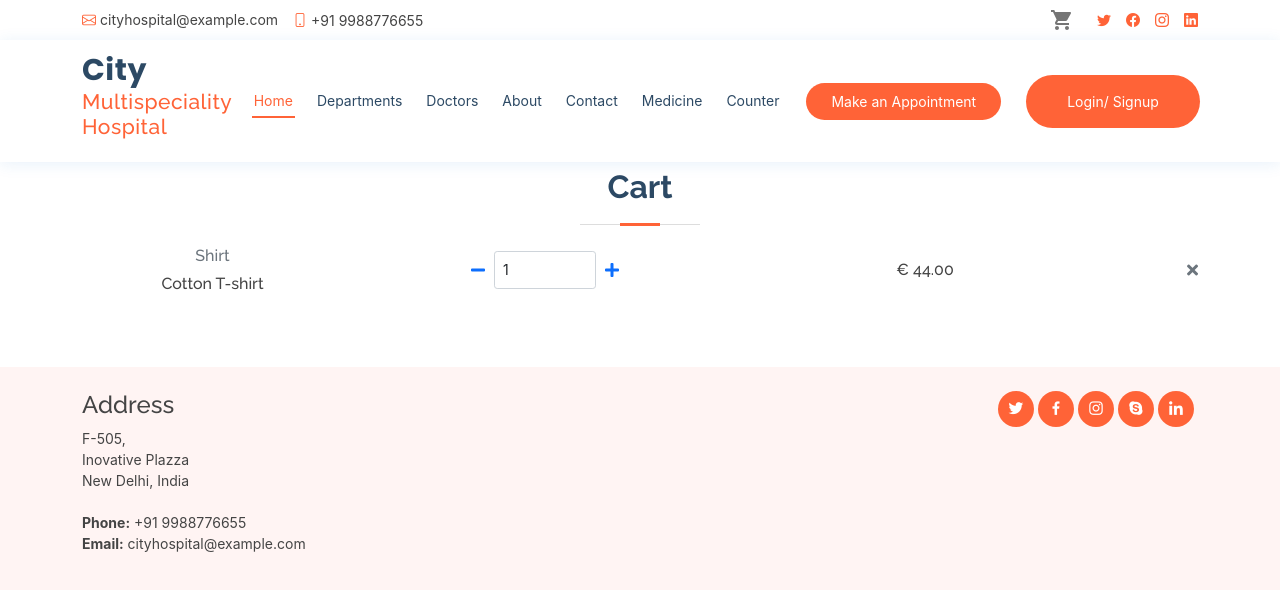
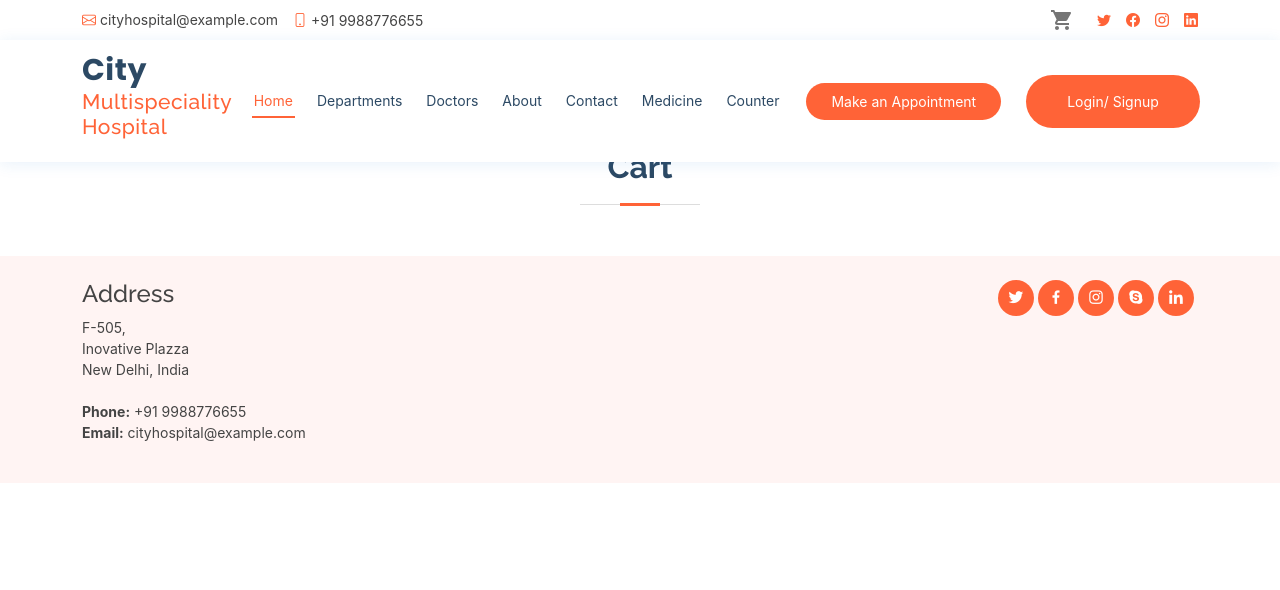
Before and after one commit to bitkhushi/cityHospital, a React (Create React App) app: page /cart in a window 1280 px wide. Shown: the top 590 px of the page. Built offline with nearby package versions, Linux system fonts and the light colour scheme.

Commit message:
1-8-cartData_Show

```diff
--- a/package.json
+++ b/package.json
@@ -19,6 +19,7 @@
     "react-scripts": "5.0.1",
     "reactstrap": "^9.2.0",
     "redux": "^4.2.1",
+    "redux-persist": "^6.0.0",
     "redux-thunk": "^2.4.2",
     "styled-components": "^6.0.2",
     "web-vitals": "^2.1.4",
--- a/src/App.js
+++ b/src/App.js
@@ -4,20 +4,26 @@ import UserRoute from "./Routes/UserRoute";
 import PrivateRoute from "./user/container/PrivateRoute";
 import { Provider } from "react-redux";
 import { configstore } from "./redux/store";
+import { PersistGate } from 'redux-persist/integration/react'
 
 function App() {
-  const store =configstore();
+  const {store,persistor} = configstore();
   return (
     <Provider store={store}>
-      <Routes>
-       <Route element={<PrivateRoute/>}>
-        <Route path="/admin/*" element={<AdminRoute />} />
-        </Route>
+      <PersistGate loading={null} persistor={persistor}>
+        <Routes>
 
-        <Route path="/*" element={<UserRoute />} />
+          <Route element={<PrivateRoute />}>
+            <Route path="/admin/*" element={<AdminRoute />} />
+          </Route>
 
-      </Routes>
-    </Provider>
+          <Route path="/*" element={<UserRoute />} />
+
+
+
+        </Routes>
+      </PersistGate>
+    </Provider >
 
 
 
--- a/src/redux/reducer/index.js
+++ b/src/redux/reducer/index.js
@@ -6,7 +6,14 @@ import { cartreducer } from "./cart.reducer";
 
 
 
-export const rootcounter =combineReducers({
+
+
+
+
+
+
+
+export const rootReducer =combineReducers({
     counter: counterReducer,
     doctors:DoctorReducer,
     medicines:MedicineReducer,
--- a/src/redux/store.js
+++ b/src/redux/store.js
@@ -1,10 +1,21 @@
 import { applyMiddleware, createStore } from "redux"
 import thunk from "redux-thunk"
-import { rootcounter } from "./reducer";
+import { rootReducer } from "./reducer";
+import { persistStore, persistReducer } from 'redux-persist'
+import storage from 'redux-persist/lib/storage'
 
+const persistConfig = {
+    key: 'root',
+    storage,
+    whitelist:['medicines','addtocart']
+}
+const persistedReducer = persistReducer(persistConfig, rootReducer)
 
-export const configstore =()=>{
-    const store = createStore(rootcounter , applyMiddleware(thunk));
+export const configstore = () => {
+    const store = createStore(persistedReducer, applyMiddleware(thunk));
 
-    return store;
+    let persistor = persistStore(store)
+    return { store, persistor }
+
 }
+// rootcounter
--- a/src/user/container/pages/Cart/Cart.js
+++ b/src/user/container/pages/Cart/Cart.js
@@ -1,17 +1,37 @@
 import React from 'react';
+import { useSelector } from 'react-redux';
 
 function Cart(props) {
+
+    let cartData = useSelector(state => state.addtocart)
+
+    let medicineData = useSelector(state => state.medicines)
+
+    let Cartitem = cartData.cart.map((v) => {
+
+        let medData = medicineData.medicines.find((m) => m.id === v.pid)
+
+        return { ...medData, ...v }
+    })
+
+    console.log(Cartitem);
     return (
         <div>
+            <div className="section-title">
+                                <h2>Cart</h2>
+                                </div>
+            {
+                Cartitem.map((v) => {
+                    return(
                         <section id="contact" className="contact">
                         <div className="container">
-                    <div className="section-title">
-                        <h2>Cart</h2>
+
                                 <div class="row mb-4 d-flex justify-content-between align-items-center">
 
                                     <div class="col-md-3 col-lg-3 col-xl-3">
-                                <h6 class="text-muted">Shirt</h6>
-                                <h6 class="text-black mb-0">Cotton T-shirt</h6>
+                                        <h6 class="text-muted">{v.name}</h6>
+                                        <h6 class="text-black mb-0">{v.desc}</h6>
+                                        <h6 class="text-black mb-0">Expiry Date:{v.expiry}</h6>
                                     </div>
                                     <div class="col-md-3 col-lg-3 col-xl-2 d-flex">
                                         <button class="btn btn-link px-2"
@@ -19,7 +39,7 @@ function Cart(props) {
                                             <i class="fas fa-minus"></i>
                                         </button>
 
-                                <input id="form1" min="0" name="quantity" value="1" type="number"
+                                        <input id="form1" min="0" name="quantity" value={v.qty} type="number"
                                             class="form-control form-control-sm" />
 
                                         <button class="btn btn-link px-2"
@@ -28,16 +48,20 @@ function Cart(props) {
                                         </button>
                                     </div>
                                     <div class="col-md-3 col-lg-2 col-xl-2 offset-lg-1">
-                                <h6 class="mb-0">€ 44.00</h6>
+                                        <h6 class="mb-0">{v.price}$</h6>
                                     </div>
                                     <div class="col-md-1 col-lg-1 col-xl-1 text-end">
                                         <a href="#!" class="text-muted"><i class="fas fa-times"></i></a>
                                     </div>
                                 </div>
                             </div>
-                </div>
+
 
                     </section>
+                    )
+                })
+            }
+
         </div>
 
     );
```
Also changed, not shown: src/user/container/Medicines/Medicines.js (+11 -9 lines), 1 other file (tests, documents, lock files or other folders). Lines whose indentation alone changed are shown as unchanged.
